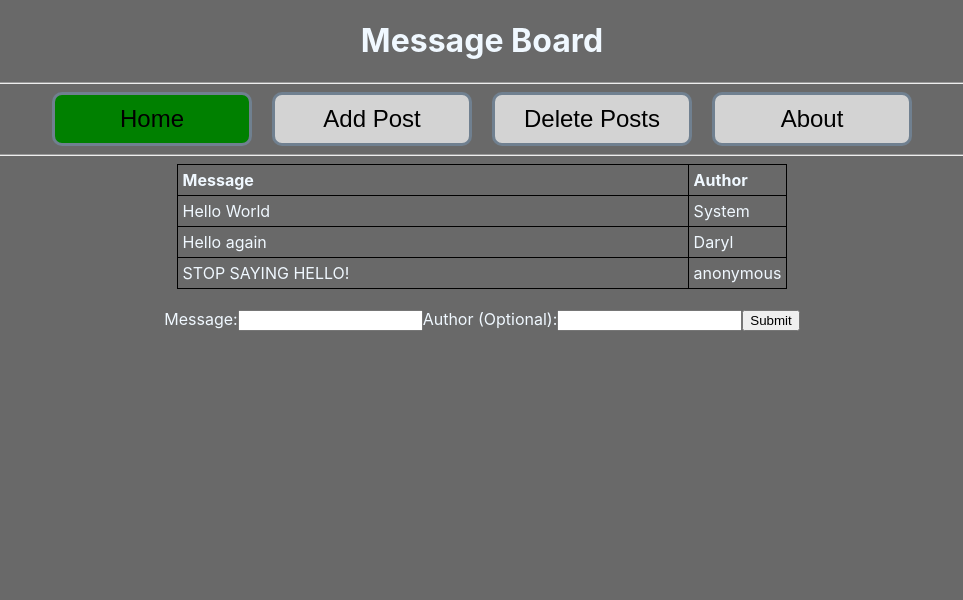
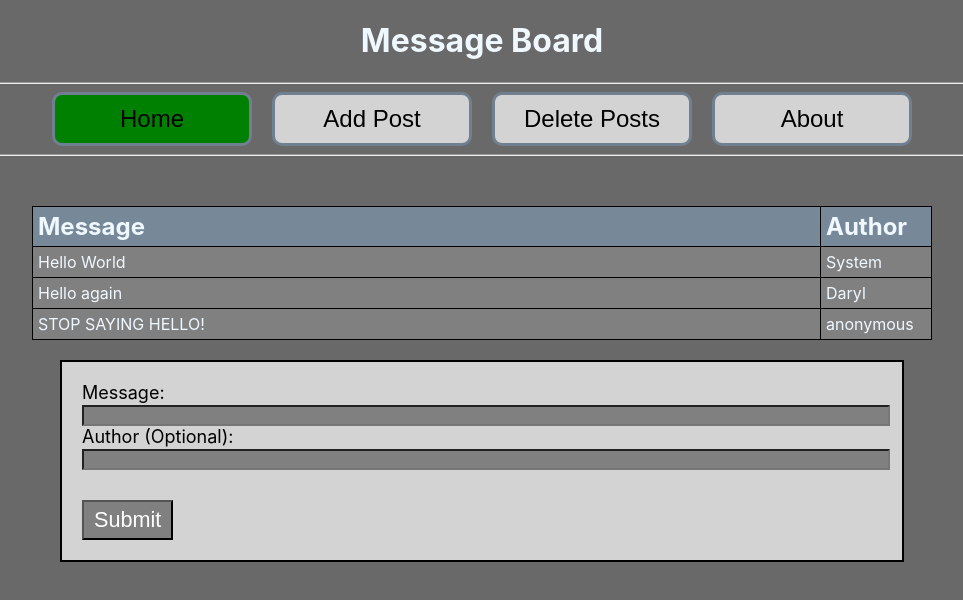
Before and after one commit to Lyraad/react-typescript-learning, a React (Create React App) app: page / in a window 1280 px wide. Shown: the top 600 px of the page, without its empty margins (158-1121 px from the left). Built offline with nearby package versions, Linux system fonts and the light colour scheme.

Commit message:
Table Styling and initial addForm

```diff
--- a/src/App.css
+++ b/src/App.css
@@ -6,7 +6,23 @@ body {
   text-align: center;
 }
 
-table,
+.messageTable {
+  margin-left: auto;
+  margin-right: auto;
+  margin-top: 50px;
+  width: 900px;
+}
+
+th {
+  font-size: x-large;
+  background-color: lightslategrey;
+}
+
+td {
+  background-color: grey;
+}
+
+.messageTable,
 th,
 td {
   padding: 5px;
@@ -14,3 +30,38 @@ td {
   border: 1px solid black;
   border-collapse: collapse;
 }
+
+.formContainer {
+  border: solid 2px black;
+  width: 800px;
+  margin: auto;
+  font-size: large;
+  padding: 20px;
+  text-align: left;
+  background-color: lightgray;
+  color: black;
+}
+
+.formElement {
+  clear: both;
+  font-size: large;
+}
+
+.formElement label {
+  margin-top: 10px;
+}
+.formElement input {
+  width: 100%;
+  clear: both;
+  background-color: gray;
+}
+
+.formElement button {
+  font-size: larger;
+  padding: 5px 10px;
+  margin-top: 30px;
+  margin-left: auto;
+  margin-right: 10px;
+  background-color: gray;
+  color: white;
+}
--- a/src/components/AddMessage.tsx
+++ b/src/components/AddMessage.tsx
@@ -31,9 +31,9 @@ function AddMessage({ addPost }: props) {
   };
 
   return (
-    <>
-      <form action="submit" onSubmit={sendPost}>
-        <label htmlFor="Message">Message:</label>
+    <div className="formContainer">
+      <form className="formElement" action="submit" onSubmit={sendPost}>
+        <label>Message:</label>
         <input
           id="Message"
           value={MessageText}
@@ -42,8 +42,9 @@ function AddMessage({ addPost }: props) {
             //Test using old style function
             setMessageText(e.target.value);
           }}
-        />
-        <label htmlFor="Author">Author (Optional):</label>
+        />{" "}
+        <br />
+        <label>Author (Optional):</label>
         <input
           id="Author"
           value={MessageAuthor}
@@ -52,12 +53,13 @@ function AddMessage({ addPost }: props) {
             setMessageAuthor(e.target.value)
           }
         />
+        <br />
         {
           //on change using arrow function for comparison
         }
         <button>Submit</button>
       </form>
-    </>
+    </div>
   );
 }
 export default AddMessage;
--- a/src/components/Header.tsx
+++ b/src/components/Header.tsx
@@ -1,9 +1,4 @@
-import React from "react";
 import { useLocation } from "react-router-dom";
-
-interface props {
-  content: string;
-}
 
 const Header = () => {
   const location = useLocation();
--- a/src/components/MessageBoard.tsx
+++ b/src/components/MessageBoard.tsx
@@ -44,15 +44,15 @@ function MessageBoard({ editMode }: props) {
     updateMessageData(messageData.filter((message) => message.id !== id));
   };
 
-  let deleteHeader = editMode ? <th>Delete</th> : "";
+  let deleteHeader = editMode ? <th style={{ width: "100px" }}>Delete</th> : "";
 
   return (
     <>
-      <table style={{ margin: "auto" }}>
+      <table className="messageTable">
         <tbody>
           <tr>
-            <th style={{ width: "500px" }}>Message</th>
-            <th>Author</th>
+            <th>Message</th>
+            <th style={{ width: "100px" }}>Author</th>
             {deleteHeader}
           </tr>
           {messageData.map((post) => (
--- a/src/components/NavButton.tsx
+++ b/src/components/NavButton.tsx
@@ -1,4 +1,3 @@
-import React from "react";
 import "./NavButton.css";
 import { Link } from "react-router-dom";
 
--- a/src/components/Navbar.tsx
+++ b/src/components/Navbar.tsx
@@ -1,4 +1,3 @@
-import React from "react";
 import NavButton from "./NavButton";
 import { useLocation } from "react-router-dom";
 
--- a/src/routes/AddPost.tsx
+++ b/src/routes/AddPost.tsx
@@ -1,7 +1,12 @@
-import React from "react";
+// import AddMessage from "../components/AddMessage";
 
 function AddPost() {
-  return <div>ADDPOOST</div>;
+  return (
+    <>
+      {/* <AddMessage addPost="" /> */}
+      TEST
+    </>
+  );
 }
 
 export default AddPost;
--- a/src/routes/DelPost.tsx
+++ b/src/routes/DelPost.tsx
@@ -1,4 +1,3 @@
-import React from "react";
 import MessageBoard from "../components/MessageBoard";
 function DelPost() {
   return (
```
